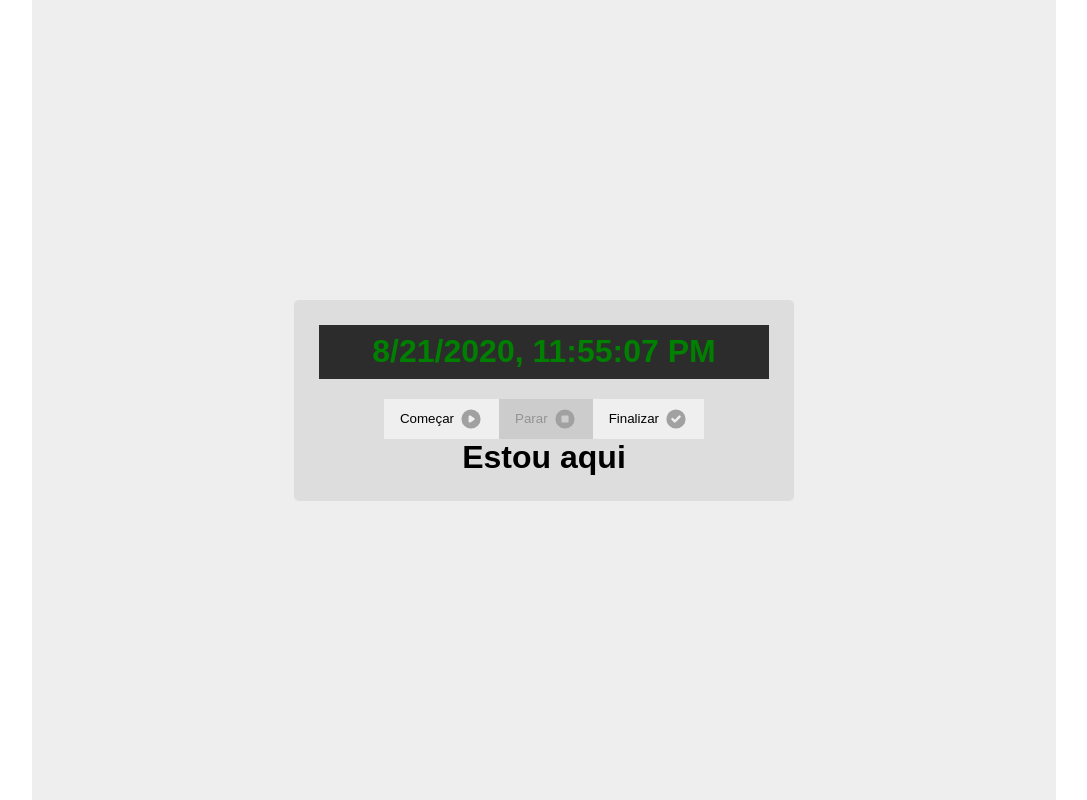
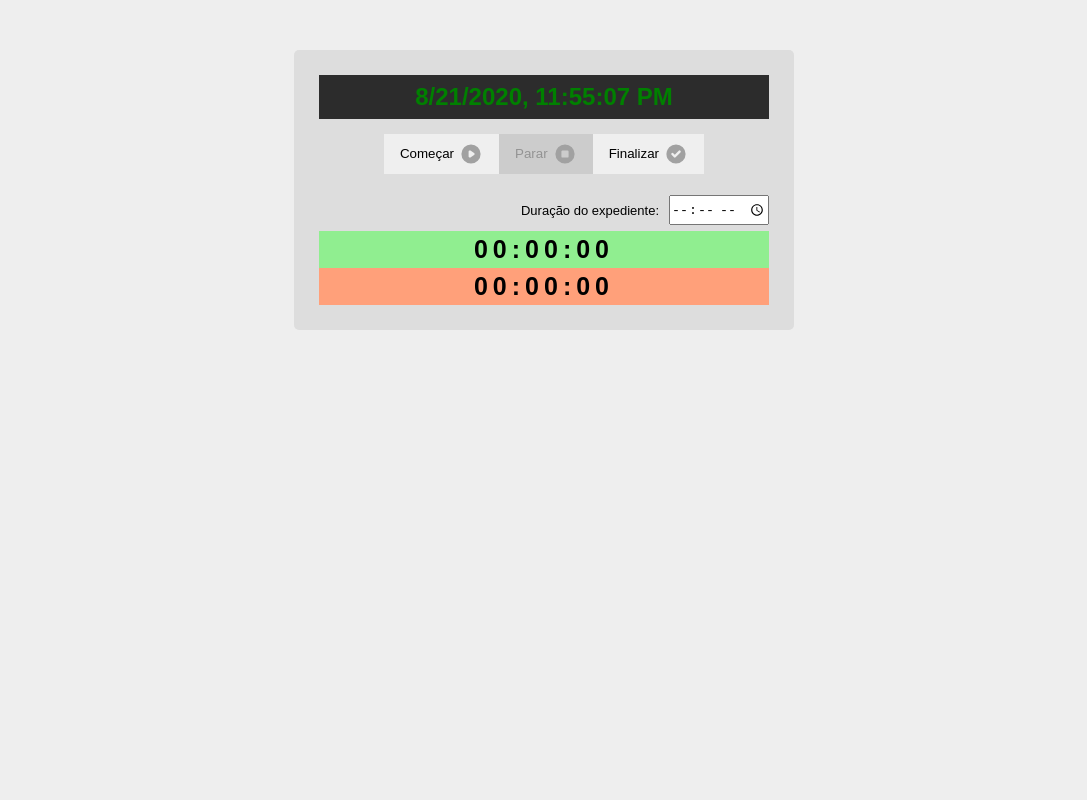
Before and after one commit to JVitorLeone/Ponto, a React (Create React App) app: page / in a window 1280 px wide. Shown: the whole page, without its empty margins (96-1183 px from the left). Built offline with nearby package versions, Linux system fonts and the light colour scheme.

Commit message:
feat: HourGlass

```diff
--- a/src/components/ButtonTray/style.js
+++ b/src/components/ButtonTray/style.js
@@ -6,6 +6,8 @@ export const Container = styled.div`
 	justify-content: center;
 
 	width: 100%;
+
+	margin-top: 15px;
 `;
 
 export const Button = styled.button`
--- a/src/components/CurrentPeriod/index.js
+++ /dev/null
@@ -1,9 +0,0 @@
-import React from 'react';
-
-function CurrentPeriod(props) {
-	return (
-		<h1>Estou aqui</h1>
-	);
-}
-
-export { CurrentPeriod };
--- /dev/null
+++ b/src/components/Hourglass/index.js
@@ -0,0 +1,111 @@
+import React, {useState, useEffect} from 'react';
+
+import {
+	Container,
+	Elapsed,
+	Remaining,
+	Goal,
+	GoalInput
+} from './style';
+
+function Hourglass(props){
+
+	const { isActive, currentTime, periods } = props;
+
+	useEffect(() => {
+		if (isActive) {
+			setOpenTime(Math.round(openPeriodHours()));
+		}
+	},[currentTime]);
+
+	useEffect(() => {
+		let last = periods.slice(-1)[0];
+
+		if (last !== undefined) {
+			if (last[1] !== null) {
+				setDurations([
+					...durations,
+					closedPeriodHours(last)
+				]);
+			} else {
+
+			}
+		}
+	},[periods]);
+
+	const [openTime, setOpenTime] = useState(0);
+	const [closedTime, setClosedTime] = useState(0);
+	const [goal, setGoal] = useState(0);
+	const [durations, setDurations] = useState([]);
+
+	function closedPeriodHours(period) {
+		return Math.round(period[1].getTime() - period[0].getTime());
+	}
+
+	function openPeriodHours() {
+		return Math.round(currentTime.getTime() - periods.slice(-1)[0][0].getTime());
+	}
+
+	function getStringHour(duration) {
+		var seconds = Math.floor((duration / 1000) % 60),
+			minutes = Math.floor((duration / (1000 * 60)) % 60),
+			hours = Math.floor((duration / (1000 * 60 * 60)) % 24);
+
+		hours = (hours < 10) ? "0" + hours : hours;
+		minutes = (minutes < 10) ? "0" + minutes : minutes;
+		seconds = (seconds < 10) ? "0" + seconds : seconds;
+
+		return hours + ":" + minutes + ":" + seconds;
+	}
+
+	function getTime(sHours) {
+		sHours = sHours.split(":")
+		var seconds = sHours[2] * 1000 || 0,
+			minutes = sHours[1] * 1000 * 60,
+			hours = sHours[0] * 1000 * 60 * 60;
+
+		return Number(seconds + minutes + hours + 500);
+	}
+
+	function changeGoal(value){
+		if (value){
+			setGoal(getTime(value));
+		} else {
+			setGoal(0);
+		}
+	}
+
+	useEffect(() => {
+		setOpenTime(0);
+	},[closedTime]);
+
+	useEffect(() => {
+		if (durations.length) {
+			let sum = closedTime + durations.slice(-1)[0];
+			setClosedTime(sum);
+		}
+	},[durations]);
+
+	return (
+		<Container>
+			<Goal>
+				Duração do expediente:
+				<GoalInput
+					type="time"
+					placeholder={ getStringHour(goal) }
+					onChange={ ({target}) => changeGoal(target.value) }
+				/>
+			</Goal>
+
+			<Elapsed>
+				{ getStringHour(closedTime + openTime) }
+			</Elapsed>
+			<Remaining>
+				{ getStringHour(goal - (closedTime + openTime)) }
+			</Remaining>
+
+		</Container>
+	)
+}
+
+export { Hourglass };
--- /dev/null
+++ b/src/components/Hourglass/style.js
@@ -0,0 +1,52 @@
+import styled from 'styled-components';
+
+export const Container = styled.div`
+	display: flex;
+	flex-direction: column;
+	width: 100%;
+
+	margin-top: 15px;
+
+	>div {
+		width: 100%;
+		height: 100%;
+
+		border: none;
+
+		text-align: center;
+		font-size: 25px;
+		font-weight: bold;
+		letter-spacing: 5px;
+
+		padding: 4px 0;
+	}
+`;
+
+export const Elapsed = styled.div`
+	background-color: lightgreen;
+`;
+
+export const Remaining = styled.div`
+	background-color: lightsalmon;
+`;
+
+export const Goal = styled.span`
+	display: flex;
+	justify-content: end;
+	align-items: center;
+
+	padding: 6px 0;
+
+	font-size: small;
+`;
+
+export const GoalInput = styled.input`
+	width: 100px;
+	height: 30px;
+
+	margin-left: 10px;
+
+	:focus {
+
+	}
+`;
--- a/src/components/Ponto/index.js
+++ b/src/components/Ponto/index.js
@@ -6,23 +6,23 @@ import {
 } from './style';
 
 import Context from '../../GlobalContext';
+import {Watch} from '../Watch';
 import {ButtonTray} from '../ButtonTray';
-import {Watch} from '../Watch';
-import {CurrentPeriod} from '../CurrentPeriod';
+import {Hourglass} from '../Hourglass';
 
 function Ponto(){
 	const {setPeriod} = useContext(Context);
 
-	const [time, setTime] = useState(new Date());
+	const [currentTime, setCurrentTime] = useState(new Date());
 
 	const [periods, setPeriods] = useState([]);
 	const [active, setActive] = useState(false);
 
 	const stopPeriod = () => {
-		var snapShot = periods;
-		var currentPeriod = snapShot.pop();
+		var snapShot = [...periods];
+		var currentPeriod = snapShot.slice(-1)[0];
 
-		currentPeriod[1] = time;
+		currentPeriod[1] = currentTime;
 		snapShot.push(currentPeriod);
 
 		setPeriods(snapShot);
@@ -32,7 +32,7 @@ function Ponto(){
 	const startPeriod = () => {
 		setPeriods([
 			...periods,
-			[time, null]
+			[currentTime, null]
 		]);
 		setActive(true);
 	};
@@ -45,8 +45,8 @@ function Ponto(){
 		<Container>
 			<PontoBox>
 				<Watch
-					time={ time }
-					setTime={(t) => setTime(t)}
+					time={ currentTime }
+					setTime={(t) => setCurrentTime(t)}
 				/>
 
 				<ButtonTray
@@ -56,7 +56,11 @@ function Ponto(){
 					finish={ () => finishPeriod() }
 				/>
 
-				<CurrentPeriod />
+				<Hourglass
+					isActive={ active }
+					currentTime={ currentTime }
+					periods={ periods }
+				/>
 			</PontoBox>
 		</Container>
 	);
--- a/src/components/Ponto/style.js
+++ b/src/components/Ponto/style.js
@@ -3,14 +3,15 @@ import styled from 'styled-components';
 export const Container = styled.div`
 	display: flex;
 	justify-content: center;
-	align-items: center;
 
-	width: 1024px;
+	background-color: #eee;
+
+	width: 100vw;
 	height: 100vh;
 
 	margin: 0 auto;
+	padding-top: 50px;
 
-	background-color: #eee;
 `;
 
 export const PontoBox = styled.div`
@@ -19,6 +20,7 @@ export const PontoBox = styled.div`
 	align-items: center;
 
 	width: 500px;
+	height: max-content;
 
 	padding: 25px;
 	background-color: #ddd;
--- a/src/components/Watch/style.js
+++ b/src/components/Watch/style.js
@@ -3,15 +3,14 @@ import styled from 'styled-components';
 export const Container = styled.div`
 	width: 100%;
 
-	height: 54px;
-
 	padding: 8px;
-	margin-bottom: 20px;
 	background-color: rgba(0,0,0,.8);
 	color: green;
 
 	>h1 {
 		display: table;
 		margin: 0 auto;
+
+		font-size: 1.5rem;
 	}
 `;
```
Also changed, not shown: src/components/CurrentPeriod/style.js (deleted).
